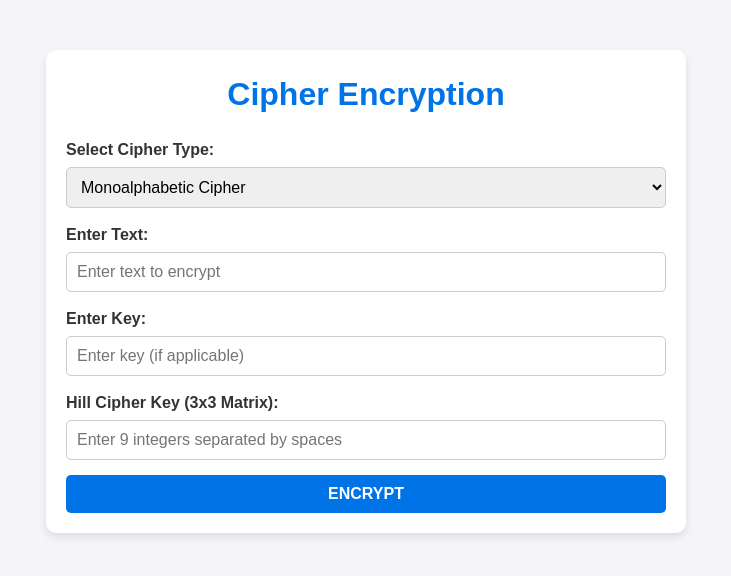
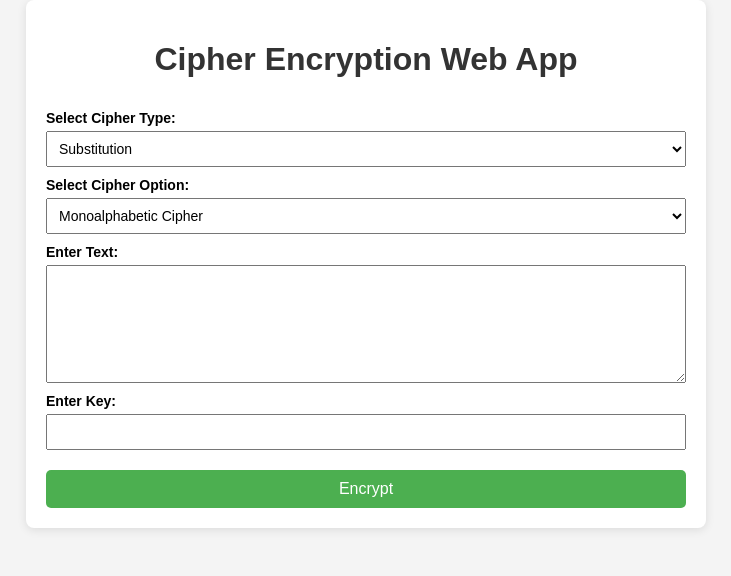
Before and after one commit to KIRAN-KUMAR-K3/Cipher-Encryption-Web-App, a Flask app: page / in a window 1280 px wide. Shown: the top 576 px of the page, without its empty margins (274-1005 px from the left). Run offline with Flask 3, Linux system fonts and the light colour scheme.

Commit message:
updated program

```diff
--- a/app.py
+++ b/app.py
@@ -1,108 +1,137 @@
 from flask import Flask, render_template, request
-import numpy as np
 
 app = Flask(__name__)
 
-# -------------------- MONOALPHABETIC CIPHER --------------------
-def monoalphabetic_encrypt(text, key):
-    return ''.join(key[ord(c) - ord('A')] if c.isalpha() else c for c in text.upper())
+# Helper function for the Mono-Alphabetic Substitution Cipher
+def monoalphabetic_substitution(text, key):
+    alphabet = "ABCDEFGHIJKLMNOPQRSTUVWXYZ"
+    key = key.upper()
+    table = dict(zip(alphabet, key))  # Create a substitution table from the key
+    encrypted_text = ''.join([table.get(char, char) for char in text.upper()])
+    return encrypted_text
 
-# -------------------- VIGENÈRE CIPHER --------------------
-def vigenere_encrypt(text, key):
-    text, key = text.upper(), key.upper()
-    return ''.join(chr((ord(t) + ord(k) - 2 * ord('A')) % 26 + ord('A'))
-                   if t.isalpha() else t
-                   for t, k in zip(text, (key * (len(text) // len(key) + 1))[:len(text)]))
+# Helper function for the Vigenère Cipher (Polyalphabetic Substitution)
+def vigenere_cipher(text, key):
+    alphabet = "ABCDEFGHIJKLMNOPQRSTUVWXYZ"
+    key = key.upper()
+    encrypted_text = []
+    key_len = len(key)
+    for i, char in enumerate(text.upper()):
+        if char in alphabet:
+            shift = alphabet.index(key[i % key_len])
+            encrypted_char = alphabet[(alphabet.index(char) + shift) % 26]
+            encrypted_text.append(encrypted_char)
+        else:
+            encrypted_text.append(char)  # Keep non-alphabetic characters unchanged
+    return ''.join(encrypted_text)
 
-# -------------------- PLAYFAIR CIPHER --------------------
-def preprocess_text(text):
-    text = ''.join(filter(str.isalpha, text)).upper()
+# Helper function for the Playfair Cipher
+def playfair_substitution(text, key):
+    # Create a 5x5 Playfair matrix
+    alphabet = "ABCDEFGHIKLMNOPQRSTUVWXYZ"
+    key = ''.join(sorted(set(key.upper()), key=lambda x: key.index(x)))  # Removing duplicates from key
+    key_matrix = key + alphabet
+    key_matrix = ''.join(sorted(set(key_matrix), key=lambda x: key_matrix.index(x)))  # Final matrix string
+
+    # Create a dictionary for the matrix
+    matrix = {key_matrix[i]: (i // 5, i % 5) for i in range(len(key_matrix))}
+
+    # Prepare the text for Playfair cipher (change J to I)
+    text = text.upper().replace('J', 'I')
     if len(text) % 2 != 0:
-        text += 'X'  # Padding
-    return text
+        text += 'X'  # Add padding X if length is odd
 
-def create_key_table(key):
-    key = ''.join(sorted(set(key.upper()), key=key.index)) + 'ABCDEFGHIKLMNOPQRSTUVWXYZ'
-    key = ''.join(sorted(set(key), key=key.index))
-    return [key[i:i+5] for i in range(0, 25, 5)]
+    encrypted_text = []
+    for i in range(0, len(text), 2):
+        first_char = text[i]
+        second_char = text[i+1]
 
-def find_position(char, key_table):
-    for i, row in enumerate(key_table):
-        for j, c in enumerate(row):
-            if char == c:
-                return i, j
-    return None
+        row1, col1 = matrix[first_char]
+        row2, col2 = matrix[second_char]
 
-def playfair_encrypt(text, key):
-    text = preprocess_text(text)
-    key_table = create_key_table(key)
-    pairs = [text[i:i + 2] for i in range(0, len(text), 2)]
-    encrypted = ""
-    for pair in pairs:
-        row1, col1 = find_position(pair[0], key_table)
-        row2, col2 = find_position(pair[1], key_table)
         if row1 == row2:
-            encrypted += key_table[row1][(col1 + 1) % 5]
-            encrypted += key_table[row2][(col2 + 1) % 5]
+            encrypted_text.append(key_matrix[row1*5 + (col1+1) % 5])
+            encrypted_text.append(key_matrix[row2*5 + (col2+1) % 5])
         elif col1 == col2:
-            encrypted += key_table[(row1 + 1) % 5][col1]
-            encrypted += key_table[(row2 + 1) % 5][col2]
+            encrypted_text.append(key_matrix[((row1+1) % 5)*5 + col1])
+            encrypted_text.append(key_matrix[((row2+1) % 5)*5 + col2])
         else:
-            encrypted += key_table[row1][col2]
-            encrypted += key_table[row2][col1]
-    return encrypted
+            encrypted_text.append(key_matrix[row1*5 + col2])
+            encrypted_text.append(key_matrix[row2*5 + col1])
 
-# -------------------- HILL CIPHER --------------------
-def hill_encrypt(text, key_matrix):
-    text = preprocess_text(text)
-    n = key_matrix.shape[0]
-    while len(text) % n != 0:
-        text += 'X'
-    text_vector = np.array([ord(c) - ord('A') for c in text]).reshape(-1, n).T
-    encrypted_vector = (np.dot(key_matrix, text_vector) % 26).T.flatten()
-    return ''.join(chr(c + ord('A')) for c in encrypted_vector)
+    return ''.join(encrypted_text)
 
-# -------------------- ROUTES --------------------
+# Helper function for the Hill Cipher
+def hill_cipher(text, key):
+    # 2x2 Hill cipher for simplicity
+    key_matrix = [[int(key[0]), int(key[1])], [int(key[2]), int(key[3])]]
+    text = text.upper().replace(' ', '')
+    alphabet = "ABCDEFGHIJKLMNOPQRSTUVWXYZ"
+    encrypted_text = []
+
+    for i in range(0, len(text), 2):
+        chunk = text[i:i + 2]
+        if len(chunk) < 2:
+            chunk += 'X'  # Add padding X if chunk is incomplete
+        chunk_vector = [alphabet.index(chunk[0]), alphabet.index(chunk[1])]
+        encrypted_chunk = [
+            (key_matrix[0][0] * chunk_vector[0] + key_matrix[0][1] * chunk_vector[1]) % 26,
+            (key_matrix[1][0] * chunk_vector[0] + key_matrix[1][1] * chunk_vector[1]) % 26
+        ]
+        encrypted_text.append(alphabet[encrypted_chunk[0]] + alphabet[encrypted_chunk[1]])
+
+    return ''.join(encrypted_text)
+
+# Transposition Cipher - Single Columnar
+def single_columnar_transposition(text, key):
+    # Create a table with columns based on the key
+    num_cols = len(key)
+    num_rows = len(text) // num_cols
+    remainder = len(text) % num_cols
+    padded_text = text + 'X' * (num_cols - remainder) if remainder != 0 else text
+    grid = [padded_text[i:i + num_cols] for i in range(0, len(padded_text), num_cols)]
+
+    # Rearrange columns based on the key
+    key_order = sorted(list(range(num_cols)), key=lambda k: key[k])
+    transposed_text = ''.join([''.join([grid[row][key_order[col]] for row in range(num_rows)]) for col in range(num_cols)])
+
+    return transposed_text
+
+# Transposition Cipher - Double Columnar
+def double_columnar_transposition(text, key1, key2):
+    # First columnar transposition using key1
+    step1 = single_columnar_transposition(text, key1)
+    # Then second columnar transposition using key2
+    return single_columnar_transposition(step1, key2)
+
 @app.route('/')
 def index():
     return render_template('index.html')
 
-@app.route('/encrypt', methods=['POST'])
-def encrypt():
-    cipher_type = request.form.get('cipherType')
-    text = request.form.get('text', '').strip()
-    key = request.form.get('key', '').strip()
-    hill_key = request.form.get('hillKey', '').strip()
+@app.route('/result', methods=['POST'])
+def result():
+    cipher_type = request.form['cipher_type']
+    cipher_option = request.form['cipher_option']
+    input_text = request.form['input_text']
+    key = request.form['key']
 
-    if not text:
-        return render_template('result.html', result="Error: Input text cannot be empty!")
+    if cipher_type == 'substitution':
+        if cipher_option == 'monoalphabetic':
+            output_text = monoalphabetic_substitution(input_text, key)
+        elif cipher_option == 'vigenere':
+            output_text = vigenere_cipher(input_text, key)
+        elif cipher_option == 'playfair':
+            output_text = playfair_substitution(input_text, key)
+        elif cipher_option == 'hill':
+            output_text = hill_cipher(input_text, key)
+    elif cipher_type == 'transposition':
+        if cipher_option == 'single_columnar':
+            output_text = single_columnar_transposition(input_text, key)
+        elif cipher_option == 'double_columnar':
+            key2 = request.form['key2']  # Additional key for double columnar transposition
+            output_text = double_columnar_transposition(input_text, key, key2)
 
-    try:
-        if cipher_type == 'monoalphabetic':
-            mono_key = "QWERTYUIOPASDFGHJKLZXCVBNM"
-            result = monoalphabetic_encrypt(text, mono_key)
+    return render_template('result.html', input_text=input_text, output_text=output_text, cipher_type=cipher_type, cipher_option=cipher_option)
 
-        elif cipher_type == 'vigenere':
-            result = vigenere_encrypt(text, key)
-
-        elif cipher_type == 'playfair':
-            result = playfair_encrypt(text, key)
-
-        elif cipher_type == 'hill':
-            hill_key_values = list(map(int, hill_key.split()))
-            if len(hill_key_values) != 9:
-                raise ValueError("Hill Cipher Key must be a 3x3 matrix (9 integers).")
-            hill_matrix = np.array(hill_key_values).reshape(3, 3)
-            result = hill_encrypt(text, hill_matrix)
-
-        else:
-            result = "Error: Invalid cipher type selected."
-
-    except Exception as e:
-        result = f"Error: {str(e)}"
-
-    return render_template('result.html', result=result)
-
-# -------------------- MAIN --------------------
 if __name__ == '__main__':
     app.run(debug=True)
--- a/static/style.css
+++ b/static/style.css
@@ -1,81 +1,67 @@
-/* General Reset */
-body, h1, h2, h3, p, input, button, select {
+body {
+    font-family: Arial, sans-serif;
+    background-color: #f4f4f4;
     margin: 0;
     padding: 0;
-    box-sizing: border-box;
-    font-family: 'Arial', sans-serif;
 }
 
-/* Body Styling */
-body {
-    background-color: #f4f4f9;
-    color: #333;
-    font-size: 16px;
-    line-height: 1.5;
+.container {
+    width: 50%;
+    margin: auto;
+    background-color: white;
+    padding: 20px;
+    border-radius: 8px;
+    box-shadow: 0 2px 10px rgba(0, 0, 0, 0.1);
 }
 
-/* Container */
-.container {
-    max-width: 600px;
-    margin: 50px auto;
-    background: #fff;
-    border-radius: 10px;
-    box-shadow: 0 4px 8px rgba(0, 0, 0, 0.1);
-    padding: 20px;
+h1 {
+    text-align: center;
+    color: #333;
 }
 
-/* Header */
-h1 {
-    text-align: center;
-    font-size: 2em;
-    margin-bottom: 20px;
-    color: #0073e6;
-}
-
-/* Form Styling */
 form {
-    display: flex;
-    flex-direction: column;
-    gap: 15px;
-}
-
-.form-group {
     display: flex;
     flex-direction: column;
 }
 
 label {
+    margin-top: 10px;
+    font-size: 14px;
     font-weight: bold;
-    margin-bottom: 5px;
 }
 
-/* Input, Select, and Button */
-input, select, button {
-    width: 100%;
-    padding: 10px;
-    font-size: 1em;
-    border: 1px solid #ccc;
-    border-radius: 5px;
-    outline: none;
-    transition: all 0.3s;
+select, input, textarea {
+    padding: 8px;
+    margin-top: 5px;
+    font-size: 14px;
 }
 
-/* Input Focus */
-input:focus, select:focus {
-    border-color: #0073e6;
-    box-shadow: 0 0 4px #0073e6;
+textarea {
+    height: 100px;
 }
 
-/* Button Styling */
 button {
-    background-color: #0073e6;
-    color: #fff;
+    background-color: #4CAF50;
+    color: white;
+    padding: 10px;
     border: none;
     cursor: pointer;
-    font-weight: bold;
-    text-transform: uppercase;
+    font-size: 16px;
+    margin-top: 20px;
+    border-radius: 5px;
 }
 
 button:hover {
-    background-color: #005bb5;
+    background-color: #45a049;
 }
+
+a {
+    display: inline-block;
+    margin-top: 20px;
+    text-decoration: none;
+    color: #4CAF50;
+}
+
+a:hover {
+    text-decoration: underline;
+}
--- a/templates/index.html
+++ b/templates/index.html
@@ -3,36 +3,53 @@
 <head>
     <meta charset="UTF-8">
     <meta name="viewport" content="width=device-width, initial-scale=1.0">
-    <title>Cipher Encryption</title>
+    <title>Cipher Encryption Web App</title>
     <link rel="stylesheet" href="{{ url_for('static', filename='style.css') }}">
 </head>
 <body>
     <div class="container">
-        <h1>Cipher Encryption</h1>
-        <form action="/encrypt" method="POST">
-            <div class="form-group">
-                <label for="cipherType">Select Cipher Type:</label>
-                <select id="cipherType" name="cipherType" required>
-                    <option value="monoalphabetic">Monoalphabetic Cipher</option>
-                    <option value="vigenere">Vigenère Cipher</option>
-                    <option value="playfair">Playfair Cipher</option>
-                    <option value="hill">Hill Cipher</option>
-                </select>
+        <h1>Cipher Encryption Web App</h1>
+        <form action="/result" method="post">
+            <label for="cipher_type">Select Cipher Type:</label>
+            <select name="cipher_type" id="cipher_type">
+                <option value="substitution">Substitution</option>
+                <option value="transposition">Transposition</option>
+            </select>
+
+            <label for="cipher_option">Select Cipher Option:</label>
+            <select name="cipher_option" id="cipher_option">
+                <option value="monoalphabetic">Monoalphabetic Cipher</option>
+                <option value="vigenere">Vigenère Cipher</option>
+                <option value="playfair">Playfair Cipher</option>
+                <option value="hill">Hill Cipher</option>
+                <option value="single_columnar">Single Columnar Transposition</option>
+                <option value="double_columnar">Double Columnar Transposition</option>
+            </select>
+
+            <label for="input_text">Enter Text:</label>
+            <textarea name="input_text" id="input_text" required></textarea>
+
+            <label for="key">Enter Key:</label>
+            <input type="text" name="key" id="key" required>
+
+            <div id="key2_field" style="display:none;">
+                <label for="key2">Enter Second Key (for Double Columnar):</label>
+                <input type="text" name="key2" id="key2">
             </div>
-            <div class="form-group">
-                <label for="text">Enter Text:</label>
-                <input type="text" id="text" name="text" placeholder="Enter text to encrypt" required>
-            </div>
-            <div class="form-group">
-                <label for="key">Enter Key:</label>
-                <input type="text" id="key" name="key" placeholder="Enter key (if applicable)" required>
-            </div>
-            <div class="form-group">
-                <label for="hillKey">Hill Cipher Key (3x3 Matrix):</label>
-                <input type="text" id="hillKey" name="hillKey" placeholder="Enter 9 integers separated by spaces">
-            </div>
+
             <button type="submit">Encrypt</button>
         </form>
     </div>
+
+    <script>
+        document.getElementById('cipher_option').addEventListener('change', function () {
+            var key2Field = document.getElementById('key2_field');
+            if (this.value === 'double_columnar') {
+                key2Field.style.display = 'block';
+            } else {
+                key2Field.style.display = 'none';
+            }
+        });
+    </script>
 </body>
 </html>
```
Also changed, not shown: templates/result.html (+10 -4 lines).
